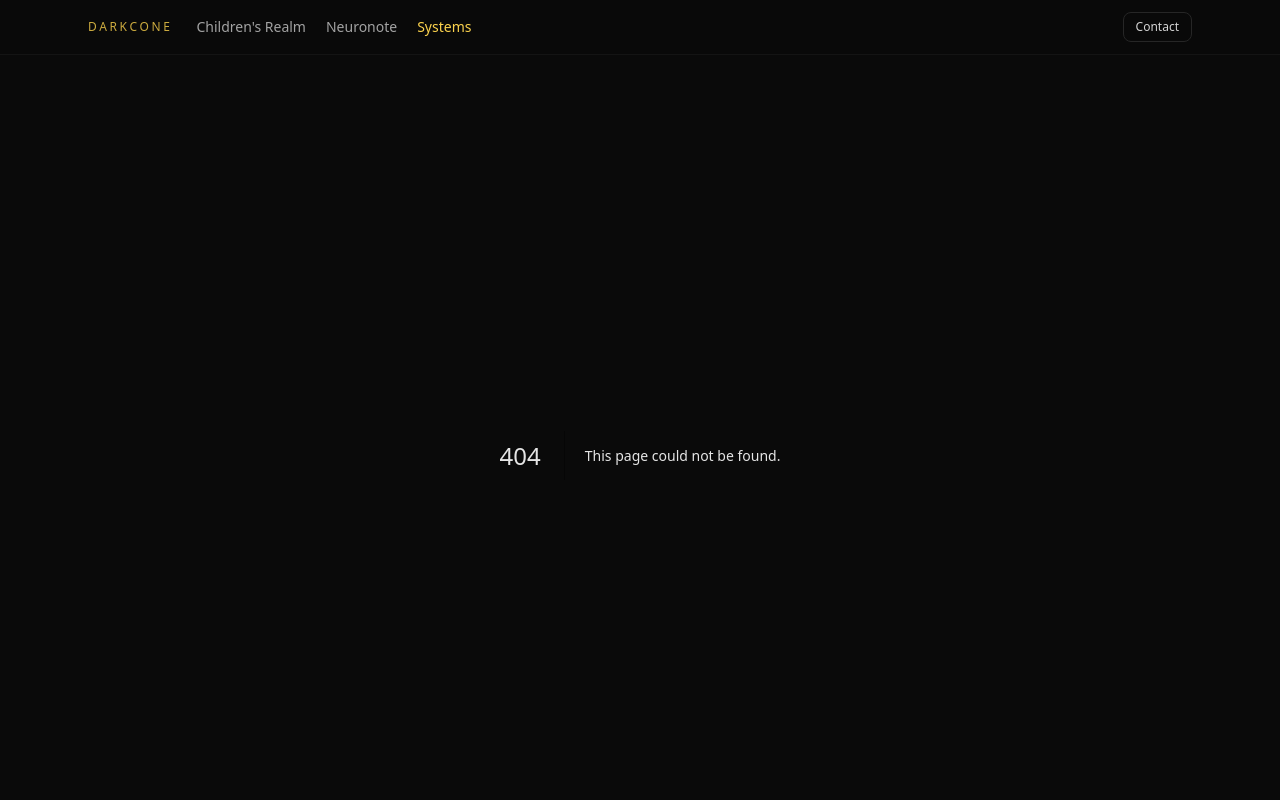
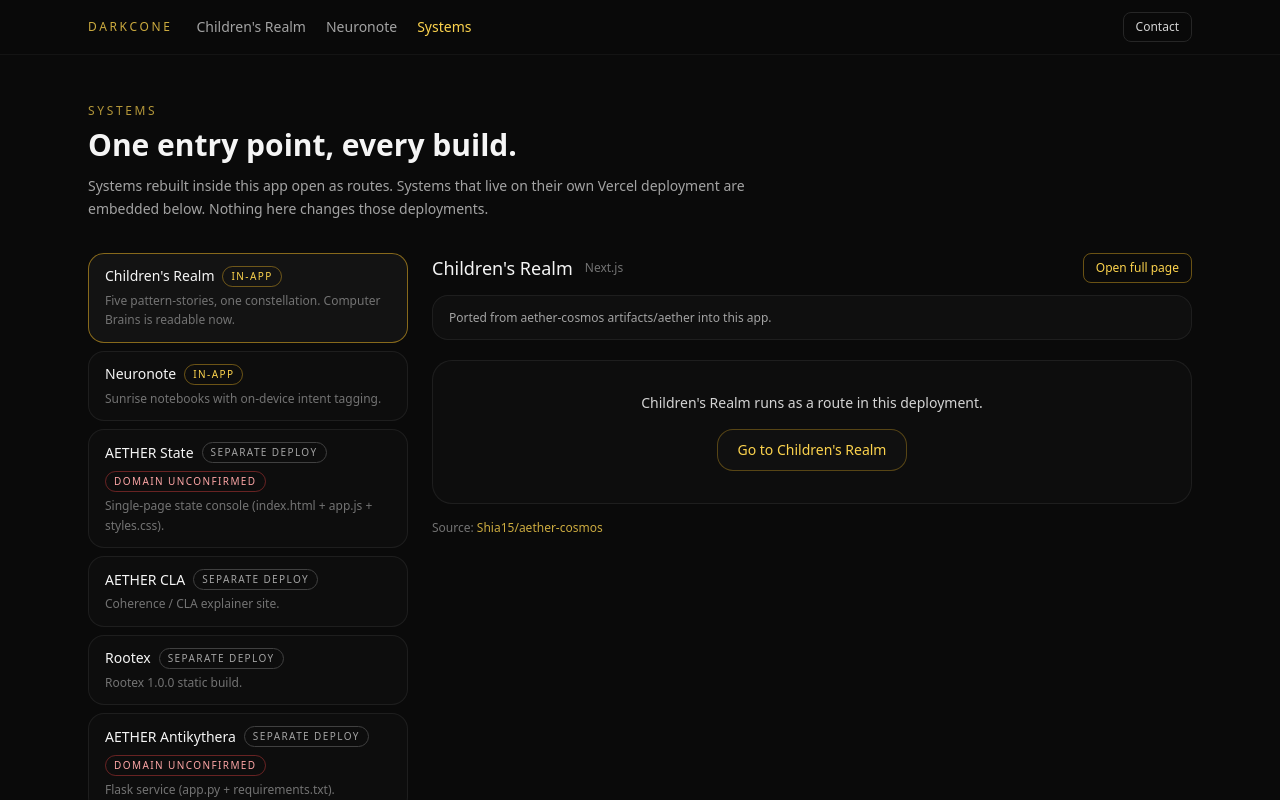
Before and after one commit to Shia15/darkcone, a Next.js app: page /systems in a window 1280 px wide. Before the commit this address had no page. Shown: the top 800 px of the page. Built offline with nearby package versions, Linux system fonts and the light colour scheme.

Commit message:
Add /systems hub embedding every Vercel deployment

```diff
--- /dev/null
+++ b/app/systems/page.tsx
@@ -0,0 +1,133 @@
+"use client";
+
+import { useState } from "react";
+import Link from "next/link";
+import { SYSTEMS, type SystemEntry } from "../../src/systems";
+
+function Badge({ children, tone }: { children: React.ReactNode; tone: "amber" | "neutral" | "red" }) {
+  const tones = {
+    amber: "border-amber-400/40 text-amber-300",
+    neutral: "border-neutral-700 text-neutral-400",
+    red: "border-red-500/40 text-red-300",
+  } as const;
+  return (
+    <span className={`rounded-full border px-2 py-0.5 text-[10px] uppercase tracking-[0.14em] ${tones[tone]}`}>
+      {children}
+    </span>
+  );
+}
+
+function Row({ entry, active, onSelect }: { entry: SystemEntry; active: boolean; onSelect: () => void }) {
+  return (
+    <button
+      type="button"
+      onClick={onSelect}
+      className={`w-full rounded-xl border px-4 py-3 text-left transition ${
+        active
+          ? "border-amber-400/50 bg-neutral-900/70"
+          : "border-neutral-800/70 bg-neutral-900/30 hover:border-neutral-700"
+      }`}
+    >
+      <div className="flex flex-wrap items-center gap-2">
+        <span className="text-sm font-medium text-neutral-100">{entry.name}</span>
+        {entry.mode === "in-app" ? <Badge tone="amber">in-app</Badge> : <Badge tone="neutral">separate deploy</Badge>}
+        {!entry.verified && <Badge tone="red">domain unconfirmed</Badge>}
+      </div>
+      <p className="mt-1 text-xs leading-relaxed text-neutral-500">{entry.tagline}</p>
+    </button>
+  );
+}
+
+export default function SystemsPage() {
+  const [slug, setSlug] = useState<string>(SYSTEMS[0].slug);
+  const active = SYSTEMS.find((s) => s.slug === slug) ?? SYSTEMS[0];
+
+  return (
+    <main className="mx-auto max-w-6xl px-6 py-12">
+      <header className="mb-8">
+        <p className="text-xs uppercase tracking-[0.22em] text-amber-300/70">Systems</p>
+        <h1 className="mt-2 text-3xl font-semibold text-neutral-100">One entry point, every build.</h1>
+        <p className="mt-3 max-w-2xl text-sm leading-relaxed text-neutral-400">
+          Systems rebuilt inside this app open as routes. Systems that live on their own Vercel
+          deployment are embedded below. Nothing here changes those deployments.
+        </p>
+      </header>
+
+      <div className="grid gap-6 lg:grid-cols-[320px_minmax(0,1fr)]">
+        <div className="grid gap-2">
+          {SYSTEMS.map((s) => (
+            <Row key={s.slug} entry={s} active={s.slug === active.slug} onSelect={() => setSlug(s.slug)} />
+          ))}
+        </div>
+
+        <section className="min-w-0">
+          <div className="flex flex-wrap items-center gap-3">
+            <h2 className="text-lg font-medium text-neutral-100">{active.name}</h2>
+            <span className="text-xs text-neutral-500">
+              {active.kind === "next" ? "Next.js" : active.kind === "static" ? "Static site" : active.kind === "python" ? "Python" : "Unknown stack"}
+            </span>
+            {active.mode === "in-app" ? (
+              <Link
+                href={active.href}
+                className="ml-auto rounded-lg border border-amber-400/40 px-3 py-1.5 text-xs text-amber-300 hover:border-amber-400/70 hover:text-amber-200"
+              >
+                Open full page
+              </Link>
+            ) : (
+              <a
+                href={active.href}
+                target="_blank"
+                rel="noreferrer"
+                className="ml-auto rounded-lg border border-neutral-700 px-3 py-1.5 text-xs text-neutral-300 hover:border-amber-400/40 hover:text-amber-200"
+              >
+                Open standalone ↗
+              </a>
+            )}
+          </div>
+
+          {active.note && (
+            <p className="mt-3 rounded-xl border border-neutral-800/70 bg-neutral-900/40 px-4 py-3 text-xs leading-relaxed text-neutral-400">
+              {active.note}
+            </p>
+          )}
+
+          {active.mode === "in-app" ? (
+            <div className="mt-5 rounded-2xl border border-neutral-800/70 bg-neutral-900/30 p-8 text-center">
+              <p className="text-sm text-neutral-300">{active.name} runs as a route in this deployment.</p>
+              <Link
+                href={active.href}
+                className="mt-4 inline-flex rounded-xl border border-amber-400/30 bg-neutral-900/40 px-5 py-2.5 text-sm text-amber-300 hover:border-amber-400/60"
+              >
+                Go to {active.name}
+              </Link>
+            </div>
+          ) : (
+            <div className="mt-5 overflow-hidden rounded-2xl border border-neutral-800/70 bg-neutral-900/30">
+              <iframe
+                key={active.slug}
+                src={active.href}
+                title={active.name}
+                loading="lazy"
+                className="h-[70vh] w-full bg-neutral-950"
+              />
+            </div>
+          )}
+
+          {active.repo && (
+            <p className="mt-4 text-xs text-neutral-500">
+              Source:{" "}
+              <a href={active.repo} target="_blank" rel="noreferrer" className="text-amber-300/80 hover:text-amber-200">
+                {active.repo.replace("https://github.com/", "")}
+              </a>
+            </p>
+          )}
+        </section>
+      </div>
+
+      <p className="mt-10 text-xs leading-relaxed text-neutral-500">
+        A single Vercel site can serve Next.js routes and static paths on one domain. A Python service
+        and any repo whose source is not in the account stay as separate deployments, linked or embedded.
+      </p>
+    </main>
+  );
+}
```
